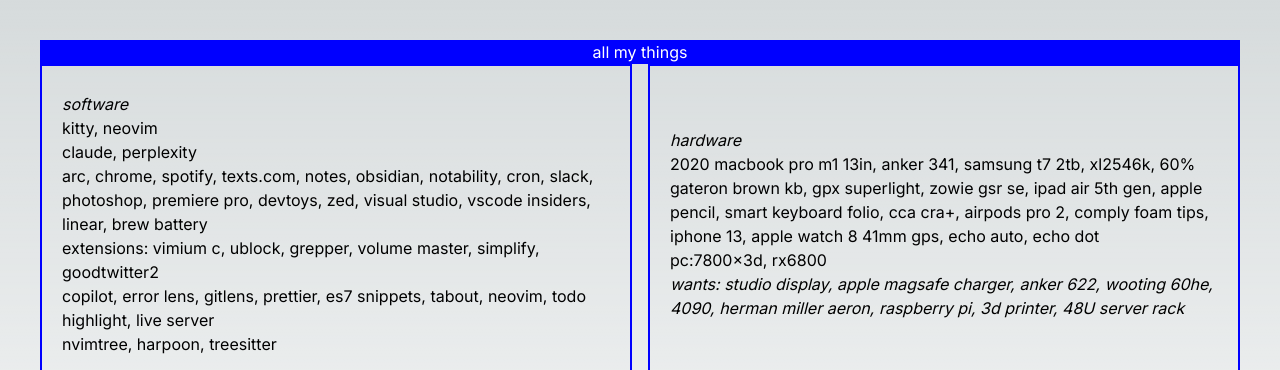
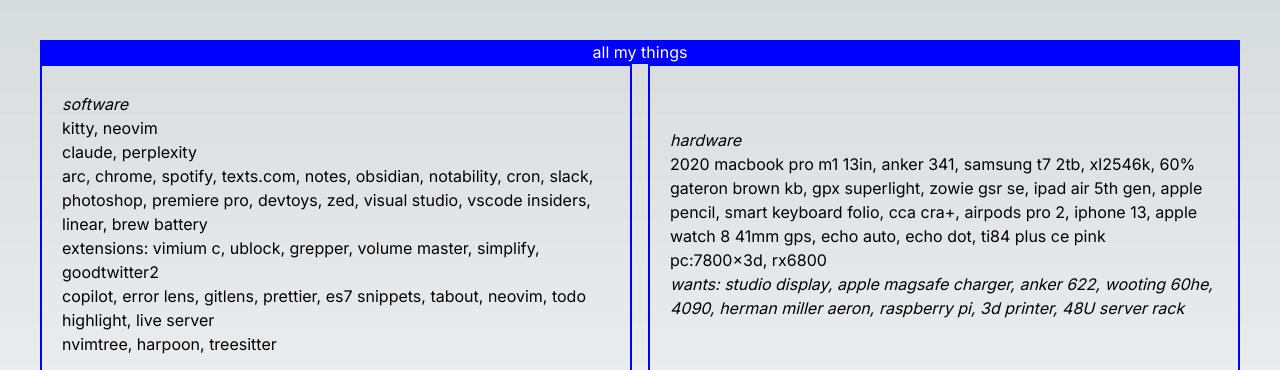
Before and after one commit to 5brian/catalogue, a Next.js app: page /stuff in a window 1280 px wide. Shown: the top 370 px of the page. Built offline with nearby package versions, Linux system fonts and the light colour scheme.

Commit message:
intrests :)

```diff
--- a/app/me/page.tsx
+++ b/app/me/page.tsx
@@ -29,6 +29,10 @@
               rockville, md. in the future, i would like to go back to san
               francisco for a few years, and experience sf tech for myself :-)
             </p>
+            <p>
+              i am currently intrested in software for: ai/ml, quants/hft,
+              healthcare, and pharmaceuticals
+            </p>
           </div>
         </div>
         <div className="module">
--- a/app/stuff/page.tsx
+++ b/app/stuff/page.tsx
@@ -42,8 +42,8 @@
               2020 macbook pro m1 13in, anker 341, samsung t7 2tb, xl2546k, 60%
               gateron brown kb, gpx superlight, zowie gsr se, ipad air 5th gen,
               apple pencil, smart keyboard folio, cca cra+, airpods pro 2,
-              comply foam tips, iphone 13, apple watch 8 41mm gps, echo auto,
-              echo dot
+              iphone 13, apple watch 8 41mm gps, echo auto, echo dot, ti84 plus
+              ce pink
               <br />
               <a
                 href="https://pcpartpicker.com/user/yaystar/saved/#view=WHbp3C"
```
